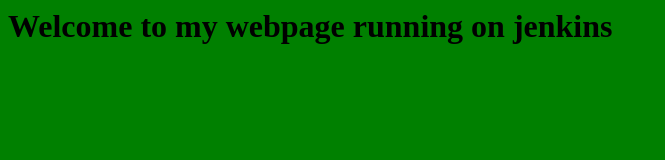
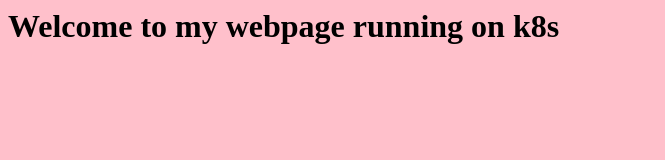
Before and after one commit to rushabhmahale/Jenkin-GCR-k8s, a plain HTML site: page website/index.html in a window 1280 px wide. Shown: the whole page, without its empty margins (0-665 px from the left). Drawn offline with Linux system fonts and the light colour scheme.

Commit message:
pink k8s

```diff
--- a/website/index.html
+++ b/website/index.html
@@ -1,5 +1,5 @@
-<body bgcolor = 'green'>
+<body bgcolor = 'pink'>
 
-<h1> Welcome to my webpage running on jenkins</h1>
+<h1> Welcome to my webpage running on k8s </h1>
 
 </body>
```
